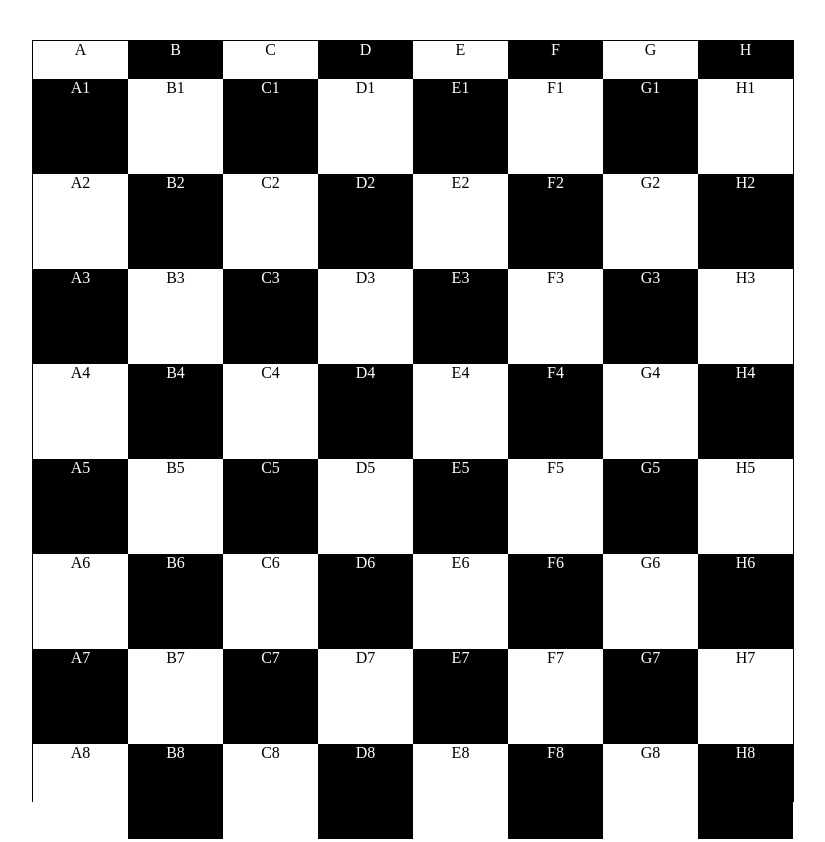
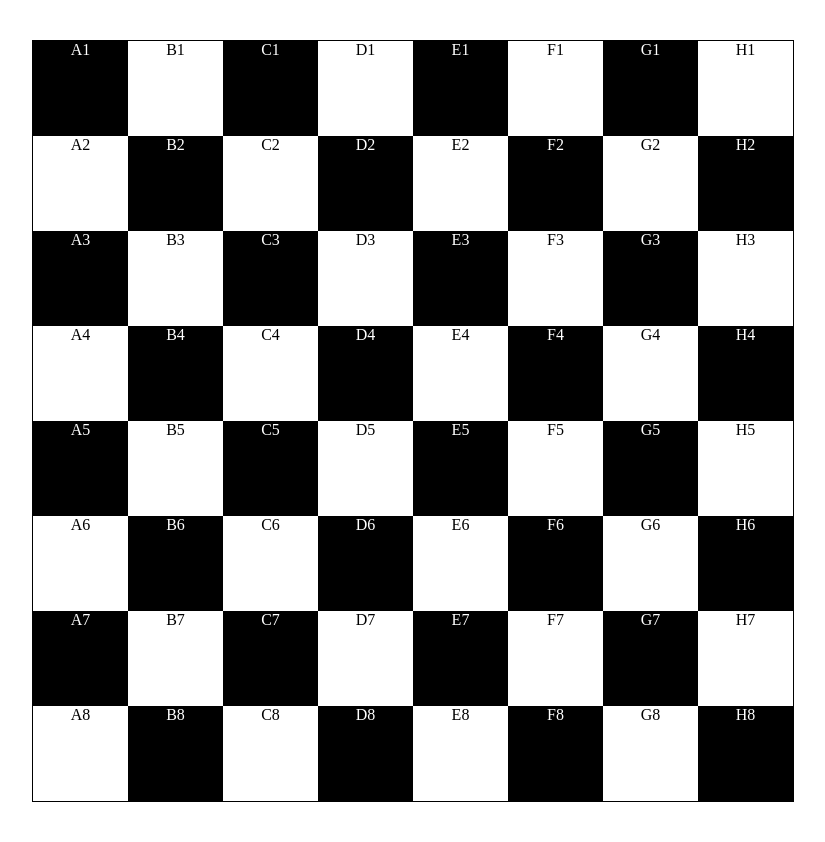
Before and after one commit to erpozo/Ajedrez, a PHP site: page /tablero.html in a window 1280 px wide. Shown: the whole page, without its empty margins (8-833 px from the left). Run offline with PHP 8.4, Linux system fonts and the light colour scheme.

Commit message:
Borrar indice tablero

```diff
--- a/style.css
+++ b/style.css
@@ -5,7 +5,6 @@
 
 :root{
     --board-size: 95vh;
-    --index-size: 5%;
 }
 
 .board{
@@ -13,15 +12,6 @@
     width: var(--board-size);
     height: var(--board-size);
     border: 1px solid black;
-}
-
-.board .upindex{
-    flex: 0 0 auto;
-    width: 12.5%;
-    height: 5%;
-    float: left;
-    vertical-align: middle;
-    text-align: center;
 }
 
 .board .square {
--- a/tablero.html
+++ b/tablero.html
@@ -9,15 +9,6 @@
 </head>
 <body>
     <div class="board">
-        <div id="A" class="white upindex">A</div>
-        <div id="B" class="black upindex">B</div>
-        <div id="C" class="white upindex">C</div>
-        <div id="D" class="black upindex">D</div>
-        <div id="E" class="white upindex">E</div>
-        <div id="F" class="black upindex">F</div>
-        <div id="G" class="white upindex">G</div>
-        <div id="H" class="black upindex">H</div>
-
         <div id="A1" class="black square">A1</div>
         <div id="B1" class="white square">B1</div>
         <div id="C1" class="black square">C1</div>
```
